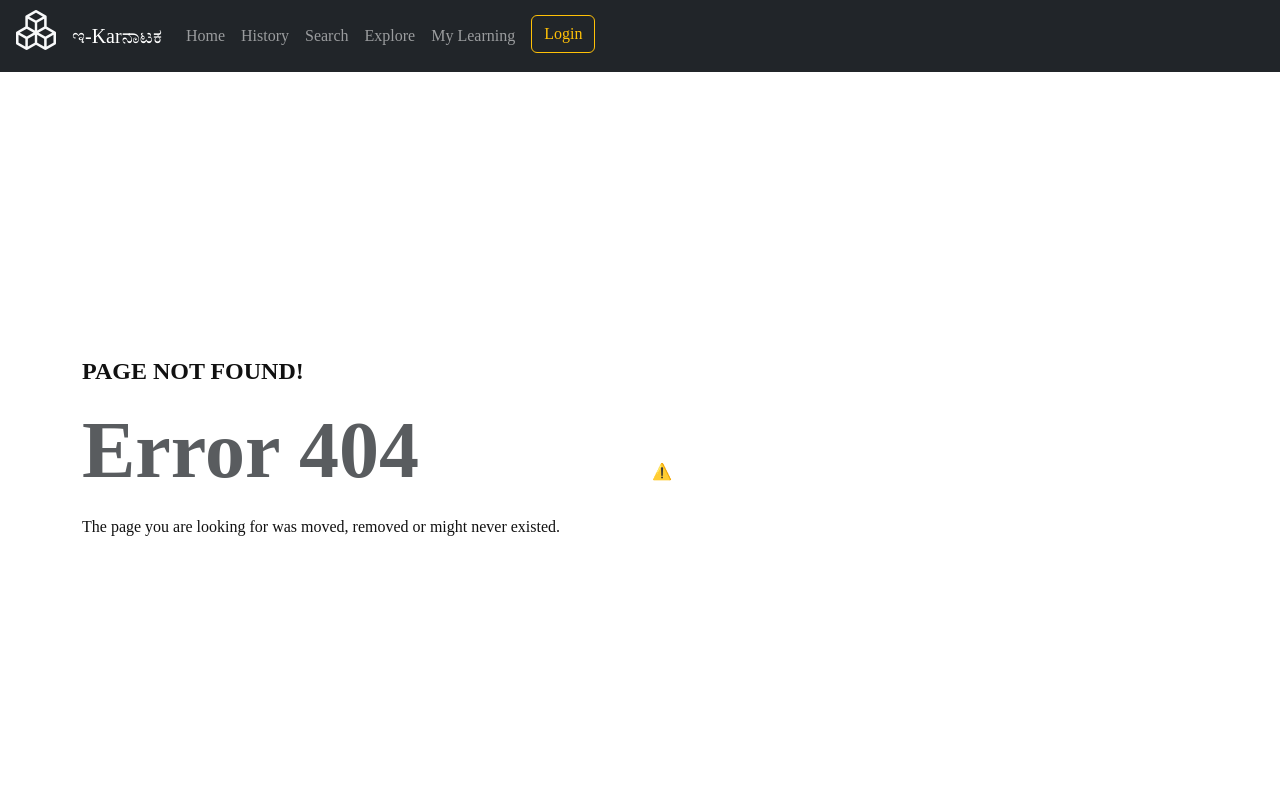
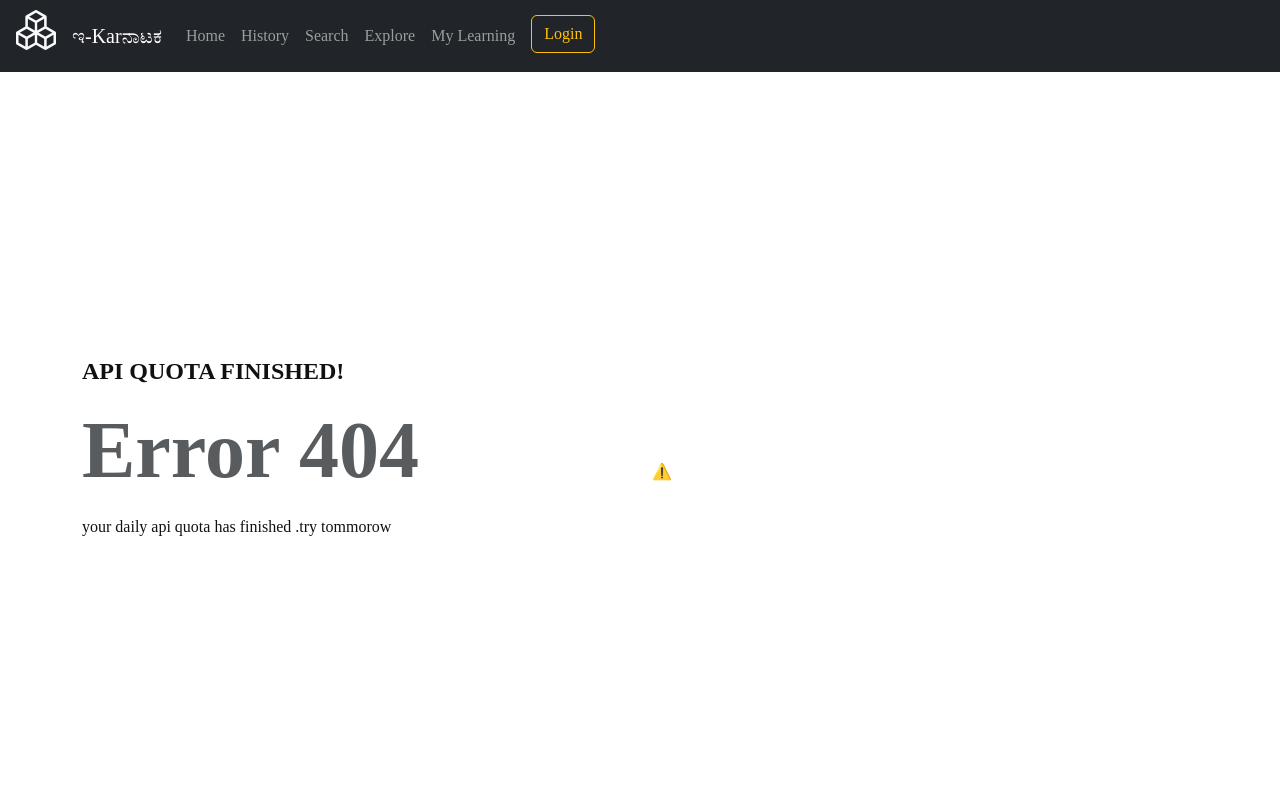
Before and after one commit to shabarishkera/e-Kar_naataka, a React (Create React App) app: page /quotalimit in a window 1280 px wide. Shown: the top 800 px of the page. Built offline with nearby package versions, Linux system fonts and the light colour scheme; no server answers.

Commit message:
minor changes

```diff
--- a/src/App.js
+++ b/src/App.js
@@ -17,6 +17,7 @@ import TigerDance from './artforms/TigerDance';
 import Login from './components/Login'
 import Signup from './components/Signup'
 import Yashagana from './artforms/Yakshagana'
+import ApiExausted from './components/ApiExausted'
 import {
   BrowserRouter as Router,
   Route,
@@ -51,6 +52,7 @@ function App() {
                   <Route  exact  path='history/veena' element={<Veena/>} />
             <Route  exact  path='history/ganapadaGeethe' element={<GanapadaGeethe/>} />
             <Route  exact  path='explore/learn' element={<Learn/>} />
+            <Route  exact  path='quotalimit' element={<ApiExausted/>} />
              <Route  exact  path='myLearning' element={<MyLearning/>} />
       <Route path='*' element={<Error />} />
 
--- /dev/null
+++ b/src/components/ApiExausted.js
@@ -0,0 +1,40 @@
+export default function ApiExausted(argument) {
+
+	return (<>
+<section class="d-flex align-items-center min-vh-100 py-5">
+	<div class="container py-5">
+		<div class="row align-items-center">
+			<div class="col-md-6 order-md-2">
+				<div class="lc-block">
+					<lottie-player src="https://assets9.lottiefiles.com/packages/lf20_kcsr6fcp.json" background="transparent" speed="1" loop="" autoplay=""></lottie-player>
+				</div>
+			</div>
+			<div class="col-md-6 text-center text-md-start ">
+				<div class="lc-block mb-3">
+					<div editable="rich">
+						<h1 class="fw-bold h4">API QUOTA FINISHED!<br/></h1>
+					</div>
+				</div>
+				<div class="lc-block mb-3">
+					<div editable="rich">
+						<h1 class="display-1 fw-bold text-muted">Error 404</h1>
+
+					</div>
+				</div>
+				<div class="lc-block mb-5">
+					<div editable="rich">
+						<p class="rfs-11 fw-light"> your daily api quota has finished .try tommorow</p>
+					</div>
+				</div>
+				<div class="lc-block">
+
+				</div>
+			</div>
+		</div>
+	</div>
+</section>
+
+
+
+		</>)
+}
--- a/src/components/Navbar.js
+++ b/src/components/Navbar.js
@@ -9,6 +9,7 @@ const nav=useNavigate();
 const handleLogout=()=>{
 localStorage.removeItem('token');
 setLogged(false)
+window.location.reload();
 
 }
 
--- a/src/components/Videos.js
+++ b/src/components/Videos.js
@@ -12,6 +12,10 @@ useEffect(() => {
   let data=await fetch(url);
 
     let jsondata=await data.json();
+    console.log(jsondata)
+    const iserror=jsondata.items;
+    if(!iserror)
+        nav('/quotalimit')
 
     setdata(jsondata.items);}
     catch (e)
--- a/src/index.css
+++ b/src/index.css
@@ -4,6 +4,7 @@ body {
     'Ubuntu', 'Cantarell', 'Fira Sans', 'Droid Sans', 'Helvetica Neue',
     sans-serif;
   -webkit-font-smoothing: antialiased;
+  background-color: black;
   -moz-osx-font-smoothing: grayscale;
 
 }
```
